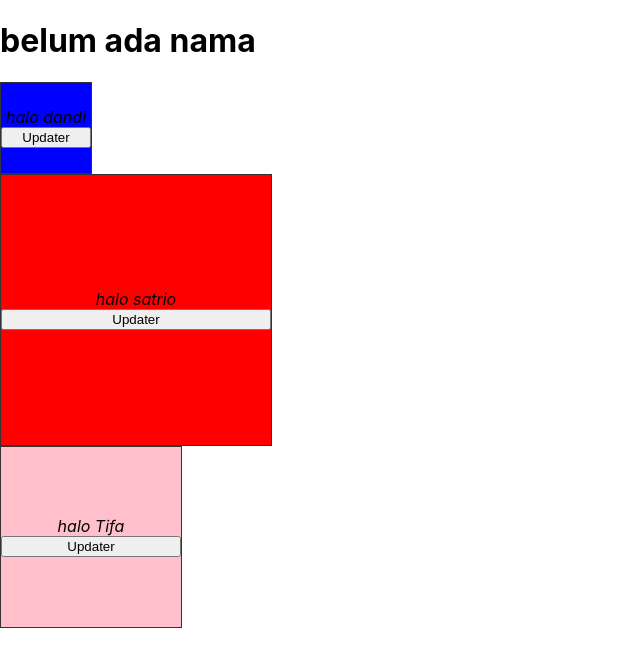
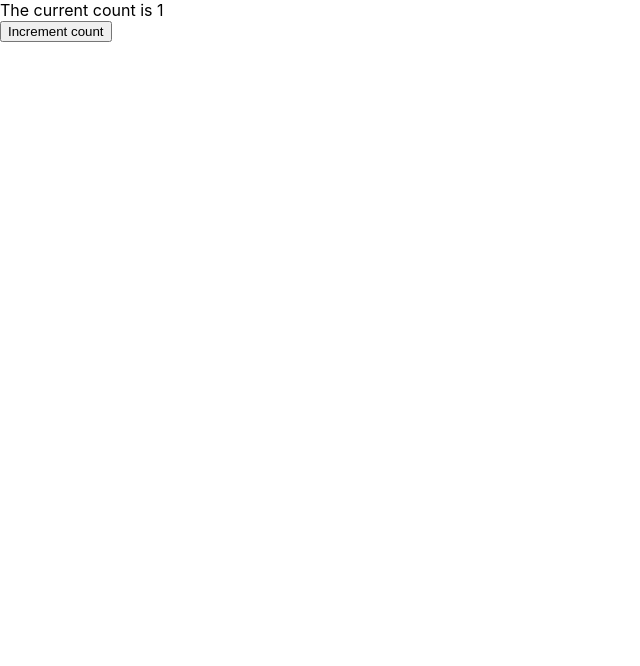
Before and after one commit to bambangsatrio123/Digitalent-Learn-React-2021, a React (Create React App) app: page / in a window 1280 px wide. Shown: the top 666 px of the page, without its empty margins (0-640 px from the left). Built offline with nearby package versions, Linux system fonts and the light colour scheme.

Commit message:
add materi react hooks, context

```diff
--- a/src/App.js
+++ b/src/App.js
@@ -1,15 +1,17 @@
-// import "./App.css";
-import React from "react";
-import Container from "./component/Container";
+import * as React from "react";
+import Counter from "./component/counter";
+import CountDisplay from "./component/counterDisplay";
+import CountProvider from "./context/countContext";
 
-class App extends React.Component {
-  render() {
-    return (
-      <>
-        <Container />
-      </>
-    );
-  }
+function App() {
+  return (
+    <>
+      <CountProvider>
+        <CountDisplay />
+        <Counter />
+      </CountProvider>
+    </>
+  );
 }
 
 export default App;
--- a/src/component/Container.jsx
+++ /dev/null
@@ -1,21 +0,0 @@
-import React from "react";
-import RenderName from "./RenderName";
-import Pesan from "./Pesan";
-
-export default class Container extends React.Component {
-    constructor(props){
-        super(props);
-        this.state={name : "belum ada nama"};
-    }
-
-  render() {
-    return (
-      <>
-        <RenderName name={this.state.name} />
-        <Pesan ucapan="halo" name="dandi" style={{ backgroundColor: "blue" }} size="small" onClick={(name) => this.setState({ name })} />
-        <Pesan ucapan="halo" name="satrio" style={{ backgroundColor: "red" }} size="large" onClick={(name) => this.setState({ name })} />
-        <Pesan ucapan="halo" name="Tifa" style={{ backgroundColor: "pink" }} size="medium" onClick={(name) => this.setState({ name })} />
-      </>
-    );
-  }
-}
--- a/src/component/Pesan.css
+++ /dev/null
@@ -1,21 +0,0 @@
-.box {
-  border: 1px solid #333;
-  display: flex;
-  flex-direction: column;
-  justify-content: center;
-  text-align: center;
-}
-
-.box--large {
-  width: 270px;
-  height: 270px;
-}
-
-.box--medium {
-  width: 180px;
-  height: 180px;
-}
-.box--small {
-  width: 90px;
-  height: 90px;
-}
--- a/src/component/Pesan.jsx
+++ /dev/null
@@ -1,28 +0,0 @@
-import React from "react";
-import "./Pesan.css";
-
-export default class Pesan extends React.Component {
-  constructor(props) {
-    super(props);
-    this.state = { ...props };
-  }
-
-  handleClick = () => {
-    if (this.state.ucapan !== "hola") {
-      this.setState((current) => ({
-        ...current,
-        ucapan: "hola",
-      }));
-      this.props.onClick(this.props.name);
-    }
-  };
-
-  render() {
-    return (
-      <div className={`box box--${this.state.size}`} style={{ fontStyle: "italic", ...this.state.style }}>
-        {`${this.state.ucapan} ${this.state.name}`}
-        <button onClick={this.handleClick}>Updater</button>
-      </div>
-    );
-  }
-}
--- a/src/component/RenderName.jsx
+++ /dev/null
@@ -1,11 +0,0 @@
-import React from "react";
-
-export default class InputText extends React.Component {
-  render() {
-    return (
-      <>
-        <h1>{(this.props.name)}</h1>
-      </>
-    );
-  }
-}
--- /dev/null
+++ b/src/component/counter.js
@@ -0,0 +1,7 @@
+import useCount from "../hooks/useCount";
+
+export default function Counter() {
+  const [, setCount] = useCount();
+  const increment = () => setCount((c) => c + 1);
+  return <button onClick={increment}>Increment count</button>;
+}
--- /dev/null
+++ b/src/component/counterDisplay.js
@@ -0,0 +1,6 @@
+import useCount from "../hooks/useCount";
+
+export default function CountDisplay() {
+  const [count] = useCount();
+  return <div>{`The current count is ${count}`}</div>;
+}
--- /dev/null
+++ b/src/context/countContext.js
@@ -0,0 +1,9 @@
+import React from "react";
+
+export const MyContext = React.createContext();
+
+export default function CountProvider(props) {
+  const [count, setCount] = React.useState(1);
+  const value = [count, setCount];
+  return <MyContext.Provider value={value} {...props} />;
+}
--- /dev/null
+++ b/src/hooks/useCount.js
@@ -0,0 +1,10 @@
+import React from "react";
+import { MyContext } from "../context/countContext";
+
+export default function useCount() {
+  const context = React.useContext(MyContext);
+  if (!context) {
+    throw new Error("useCount must be inside of myContext Provider");
+  }
+  return context;
+}
```
Also changed, not shown: src/component/Greeting.js (added, +20 -0 lines), src/component/MateriHooks.js (added, +12 -0 lines), src/hooks/useSetLocalStorage.js (added, +11 -0 lines), 1 other file (tests, documents, lock files or other folders).
